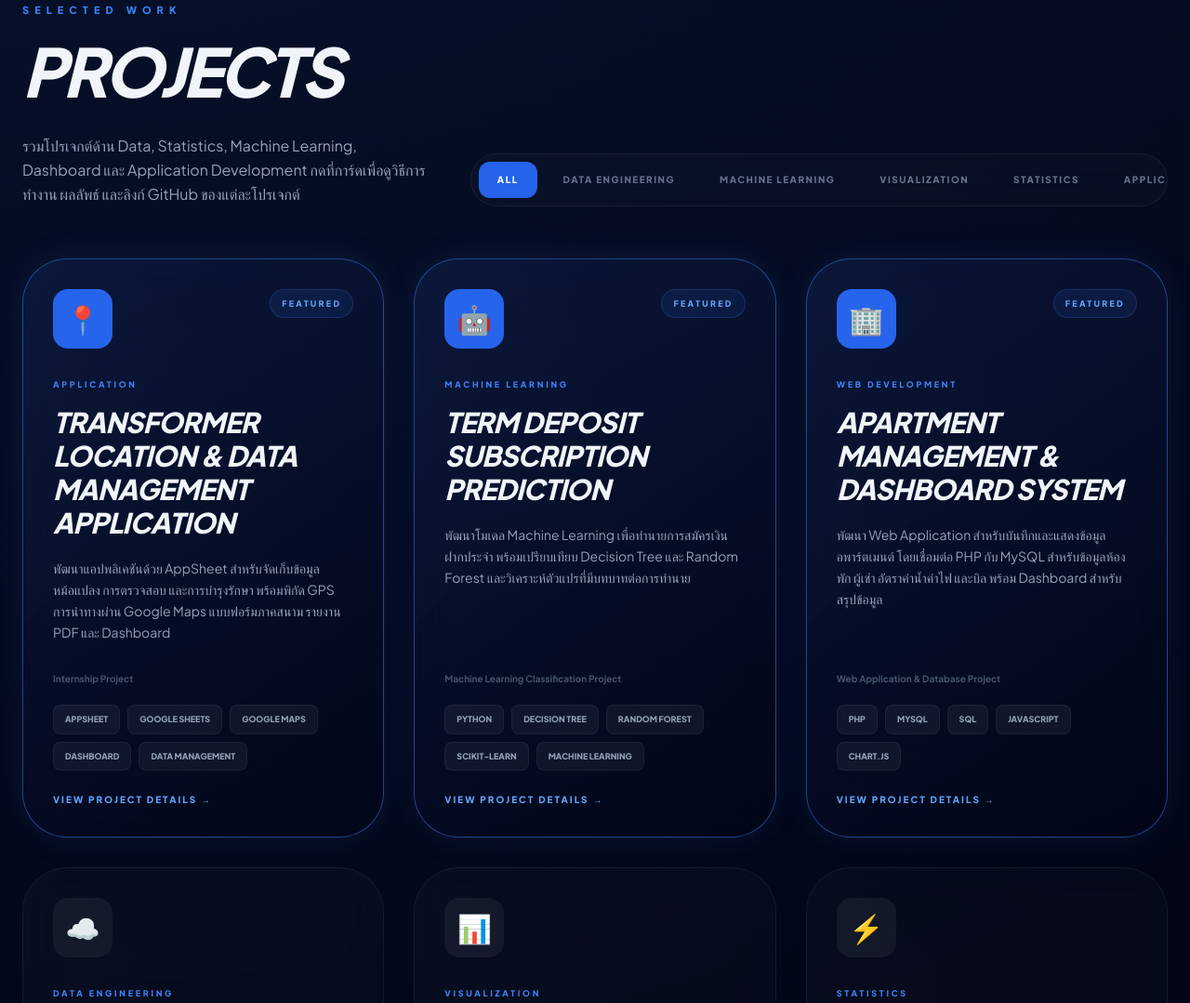
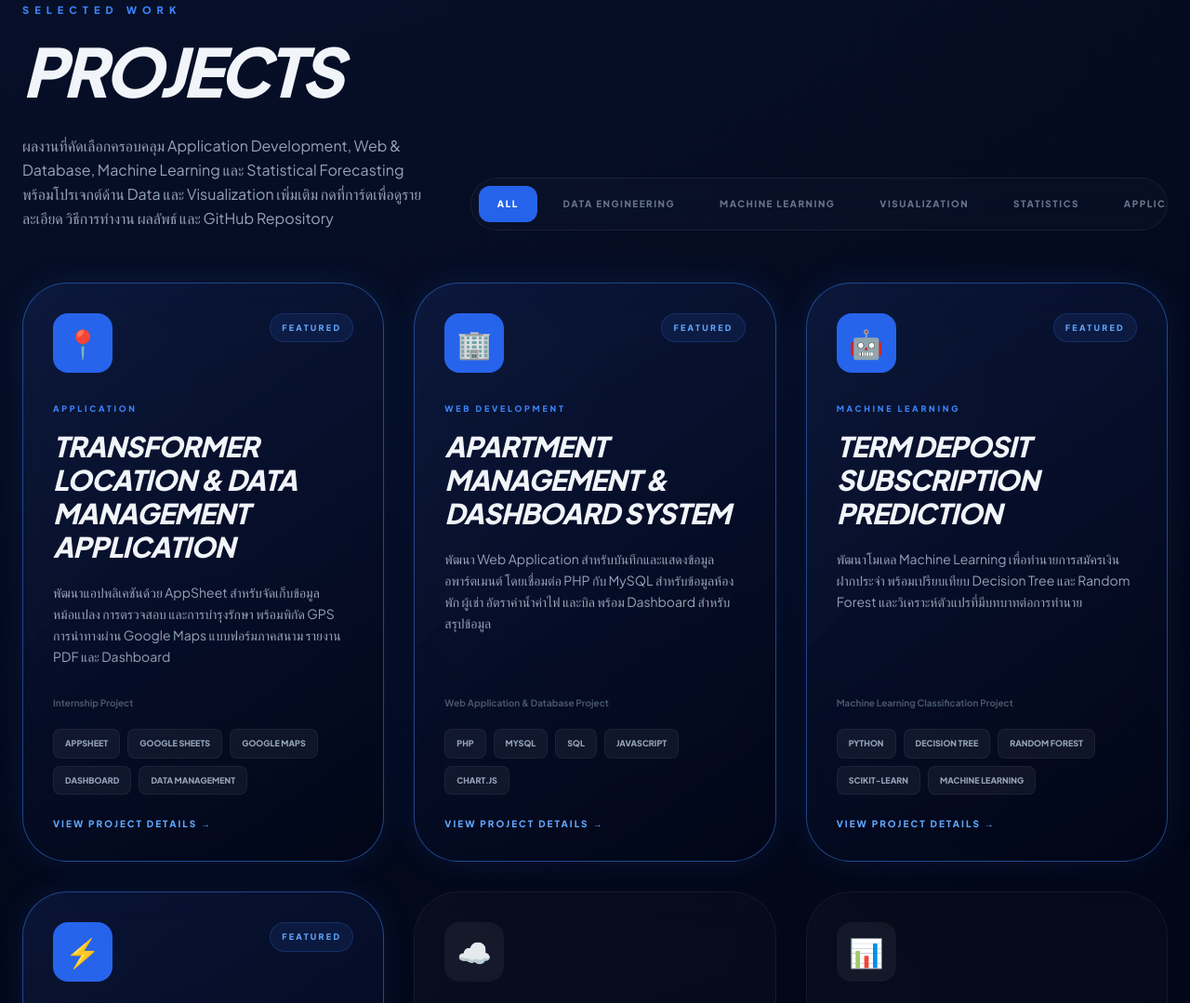
Before and after one commit to mkampika190647-cpu/Ampika_Pratumtong, a plain HTML site: page index.html in a window 1280 px wide. Shown: the part 1256-2335 px from the top of the page at 93% size. Drawn offline with nearby package versions, Linux system fonts and the light colour scheme; a web font is replaced by a local one.

Commit message:
Update index.html

```diff
--- a/index.html
+++ b/index.html
@@ -371,7 +371,7 @@
                         </h2>
 
                         <p class="text-slate-400 leading-relaxed max-w-2xl">
-                            รวมโปรเจกต์ด้าน Data, Statistics, Machine Learning, Dashboard และ Application Development กดที่การ์ดเพื่อดูวิธีการทำงาน ผลลัพธ์ และลิงก์ GitHub ของแต่ละโปรเจกต์
+                            ผลงานที่คัดเลือกครอบคลุม Application Development, Web & Database, Machine Learning และ Statistical Forecasting พร้อมโปรเจกต์ด้าน Data และ Visualization เพิ่มเติม กดที่การ์ดเพื่อดูรายละเอียด วิธีการทำงาน ผลลัพธ์ และ GitHub Repository
                         </p>
 
                     </div>
@@ -654,6 +654,7 @@
         category: "Application",
         type: "Internship Project",
         featured: true,
+        featuredRank: 1,
         icon: "📍",
 
         description:
@@ -694,6 +695,7 @@
         category: "Machine Learning",
         type: "Machine Learning Classification Project",
         featured: true,
+        featuredRank: 3,
         icon: "🤖",
 
         description:
@@ -734,6 +736,7 @@
         category: "Web Development",
         type: "Web Application & Database Project",
         featured: true,
+        featuredRank: 2,
         icon: "🏢",
 
         description:
@@ -855,7 +858,8 @@
         title: "Electricity Demand Forecasting",
         category: "Statistics",
         type: "Time Series Forecasting Project",
-        featured: false,
+        featured: true,
+        featuredRank: 4,
         icon: "⚡",
 
         description:
@@ -1286,7 +1290,12 @@
                     : PROJECTS.filter(
                         project => project.category === category
                     )
-            ).sort((a, b) => Number(b.featured) - Number(a.featured));
+            ).sort((a, b) => {
+                if (a.featured && b.featured) {
+                    return (a.featuredRank || 99) - (b.featuredRank || 99);
+                }
+                return Number(b.featured) - Number(a.featured);
+            });
 
 
             grid.innerHTML = filtered.map(project => `
```
